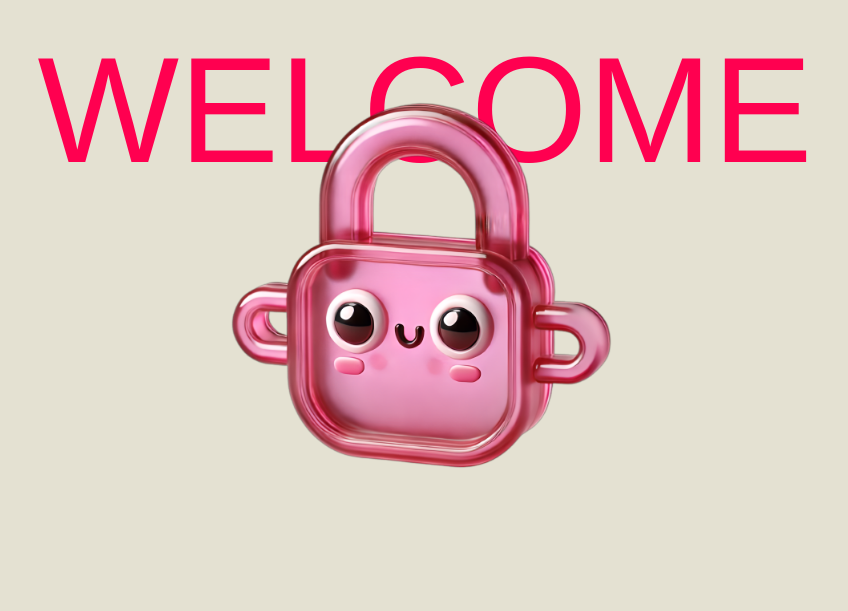
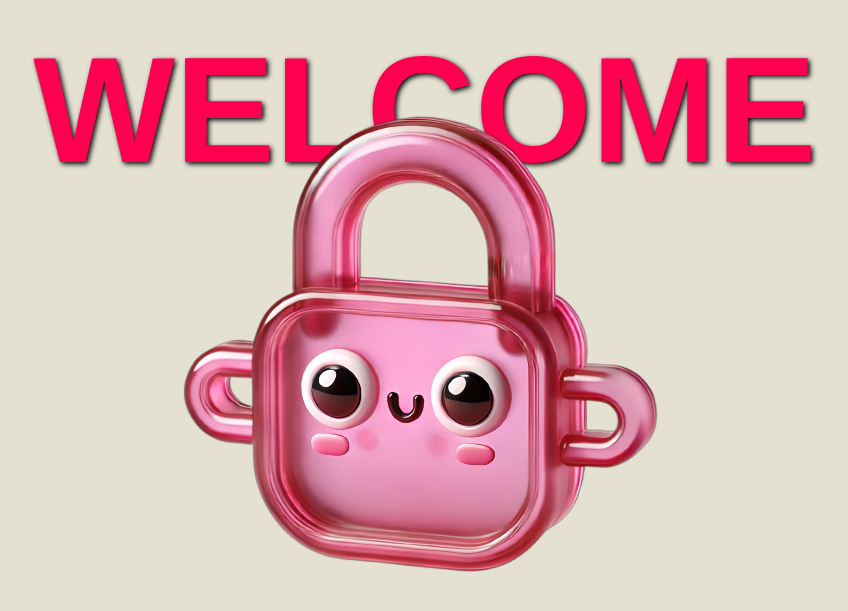
Before and after one commit to jnscdndn/lockey, a PHP site: page / in a window 1280 px wide. Shown: the part 54-665 px from the top of the page, without its empty margins (215-1063 px from the left). Run offline with PHP 8.4, Linux system fonts and the light colour scheme.

Commit message:
2nd change

```diff
--- a/styles.css
+++ b/styles.css
@@ -45,14 +45,15 @@ nav ul a {
 
 .main-container h1{
     font-size: 150px;
+    text-shadow: 2px 2px 5px black;
     color: #ff0050;
+    font-weight: 700;
 }
 .main-container img{
     position: absolute;
-    top: 70px;
-    width: 400px;
+    top: 80px;
+    width: 500px;
     left: 50%;
     transform: translateX(-50%); /*center thèimage horizontally*/
-    /* height: auto; */
     z-index: 10;
 }
```
